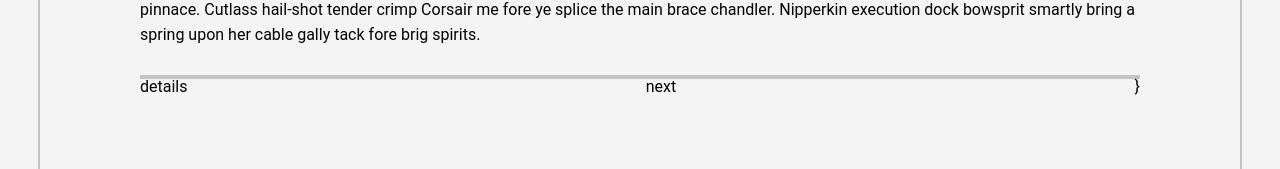
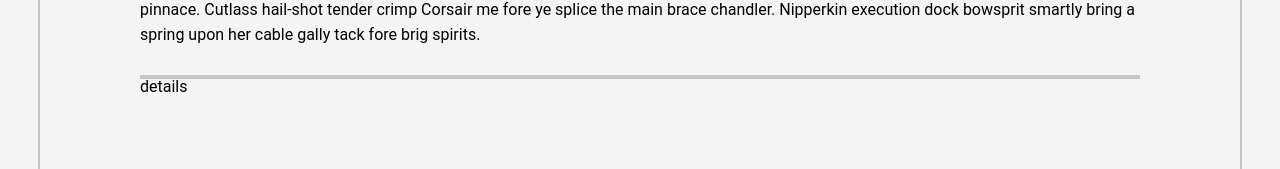
Before and after one commit to HuxleyM/happy-cat, a React (Create React App) app: page / in a window 1280 px wide. Shown: the part 412-581 px from the top of the page. Built offline with nearby package versions, Linux system fonts and the light colour scheme; the HTML template or start-up script is replaced by a standard one.

Commit message:
pause on testing naviagation as confused by jest

```diff
--- a/src/pages/Signup/Form/Form.js
+++ b/src/pages/Signup/Form/Form.js
@@ -53,12 +53,12 @@ function Form() {
         </div>
       </div>
       <div className={Styles.questionContainer}>
-          { user.questionsAnswered > user.currentlyOnQuestion &&
-            <div className={Styles.leftArrow} onClick={()=> movePage(user,setUser, -1)}> back </div>
+          { user.questionsAnswered >= user.currentlyOnQuestion && user.currentlyOnQuestion > 0 &&
+            <div className={Styles.leftArrow}  onClick={()=> movePage(user,setUser, -1)}> back </div>
           }
         {question}
-        {/* { user.questionsAnswered < user.currentlyOnQuestion && */}
-            <div className={Styles.RightArrow} onClick={()=> movePage(user,setUser,1)}> next </div>
+        { user.questionsAnswered < user.currentlyOnQuestion && user.currentlyOnQuestion < 3 &&
+            <div className={Styles.rightArrow} onClick={()=> movePage(user,setUser,1)}> next </div>
         }
       </div>
     </div>
```
Also changed, not shown: 2 other files (tests, documents, lock files or other folders).
